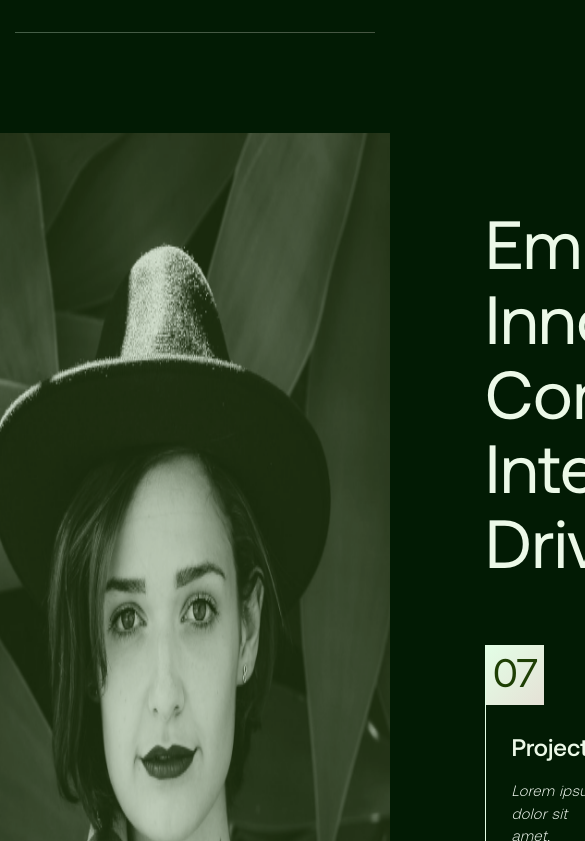
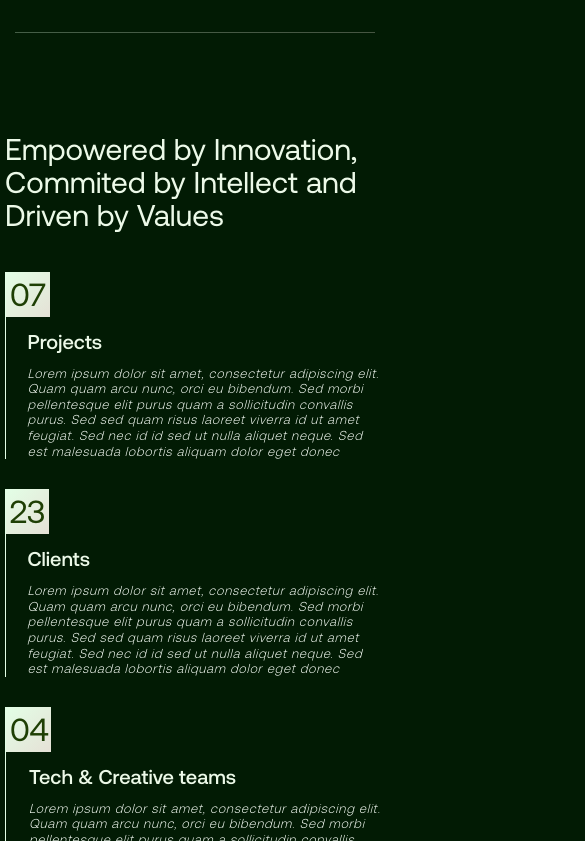
Before and after one commit to NichapaChok32/cyber-division, a Nuxt app: page / in a window 390 px wide. Shown: the part 2443-3284 px from the top of the page, 585 px wide, since content can reach past the window. Built offline with nearby package versions, Linux system fonts and the light colour scheme; a web font is replaced by a local one.

Commit message:
add responsive in empowered

```diff
--- a/app.vue
+++ b/app.vue
@@ -52,6 +52,13 @@ body {
   mix-blend-mode: screen;
 }
 
+@media screen and (max-width: 990px) {
+  .bg {
+    width: 300%;
+    height: 300vh;
+  }
+}
+
 #App {
   width: 100%;
   height: 100vh;
--- a/components/Empowered.vue
+++ b/components/Empowered.vue
@@ -46,23 +46,106 @@ const empowered = [
 #Empowered {
   padding-bottom: 250px;
   display: flex;
+  @media screen and (max-width: 990px) {
+    padding-bottom: 100px;
+    margin: 0 auto;
+    justify-content: center;
+  }
+  .empowered-img {
+    @media screen and (max-width: 1430px) {
+      max-width: 322px;
+      object-fit: cover;
+    }
+    @media screen and (max-width: 1210px) {
+      max-width: 222px;
+      object-fit: cover;
+    }
+    @media screen and (max-width: 990px) {
+      display: none;
+    }
+  }
   .empowered-content {
     padding: 75px 95px;
+    @media screen and (max-width: 1210px) {
+      padding: 75px 65px;
+    }
+    @media screen and (max-width: 990px) {
+      display: block;
+      max-width: 380px;
+      padding: 0px;
+    }
     .empowered-header {
       color: #ecf9e8;
       font-family: "Aeonik Regular";
       font-size: 68.095px;
       font-style: normal;
       line-height: 74.905px;
+      @media screen and (max-width: 1855px) {
+        font-size: 60px;
+        line-height: 70px;
+        br {
+          display: none;
+        }
+      }
+      @media screen and (max-width: 1710px) {
+        font-size: 58px;
+        line-height: 64px;
+      }
+      @media screen and (max-width: 1597px) {
+        font-size: 50px;
+        line-height: 60px;
+      }
+      @media screen and (max-width: 1463px) {
+        font-size: 48px;
+        line-height: 54px;
+      }
+      @media screen and (max-width: 1430px) {
+        font-size: 40px;
+        line-height: 50px;
+      }
+      @media screen and (max-width: 990px) {
+        font-size: 30px;
+        line-height: 33px;
+      }
     }
     .empowered-values {
       margin-top: 63px;
       column-gap: 75px;
+      @media screen and (max-width: 1180px) {
+        column-gap: 35px;
+      }
+      @media screen and (max-width: 990px) {
+        margin-top: 40px;
+        &.columns-3 {
+          columns: 1;
+        }
+      }
       .empowered-lists {
         display: flex;
         border-left: 1px solid;
         border-image-slice: 1;
         border-image-source: linear-gradient(90deg, #e3ffe6 0%, #e5e1d6 100%);
+        @media screen and (max-width: 1610px) {
+          min-height: 387px;
+          max-height: 400px;
+        }
+        @media screen and (max-width: 1445px) {
+          min-height: 400px;
+          max-height: 480px;
+        }
+        @media screen and (max-width: 1161px) {
+          min-height: 440px;
+          max-height: 480px;
+        }
+        @media screen and (max-width: 1081px) {
+          min-height: 500px;
+          max-height: 580px;
+        }
+        @media screen and (max-width: 990px) {
+          min-height: 148px;
+          max-height: 200px;
+          margin-bottom: 30px;
+        }
         .empower-day {
           max-width: 60px;
           max-height: 60px;
@@ -73,11 +156,21 @@ const empowered = [
           font-size: 40px;
           font-style: normal;
           line-height: normal;
+          @media screen and (max-width: 990px) {
+            max-width: 45px;
+            max-height: 45px;
+            padding: 4px;
+            font-size: 32px;
+          }
         }
         .empower-desc {
           margin-top: 89px;
           margin-left: -60px;
           padding-left: 27px;
+          @media screen and (max-width: 990px) {
+            margin-top: 58px;
+            padding-left: 38px;
+          }
           .header {
             margin-bottom: 19px;
             color: #ecf9e8;
@@ -85,6 +178,16 @@ const empowered = [
             font-size: 24px;
             font-style: normal;
             line-height: normal;
+            @media screen and (max-width: 1605px) {
+              font-size: 20px;
+            }
+            @media screen and (max-width: 1483px) {
+              font-size: 18px;
+            }
+            @media screen and (max-width: 990px) {
+              font-size: 20px;
+              margin-bottom: 13px;
+            }
           }
           .description {
             color: #f9fff8;
@@ -93,6 +196,11 @@ const empowered = [
             font-style: italic;
             line-height: 22.5px;
             letter-spacing: 0.5px;
+            @media screen and (max-width: 990px) {
+              font-size: 13px;
+              line-height: 15.6px;
+              letter-spacing: 0.75px;
+            }
           }
         }
       }
```
